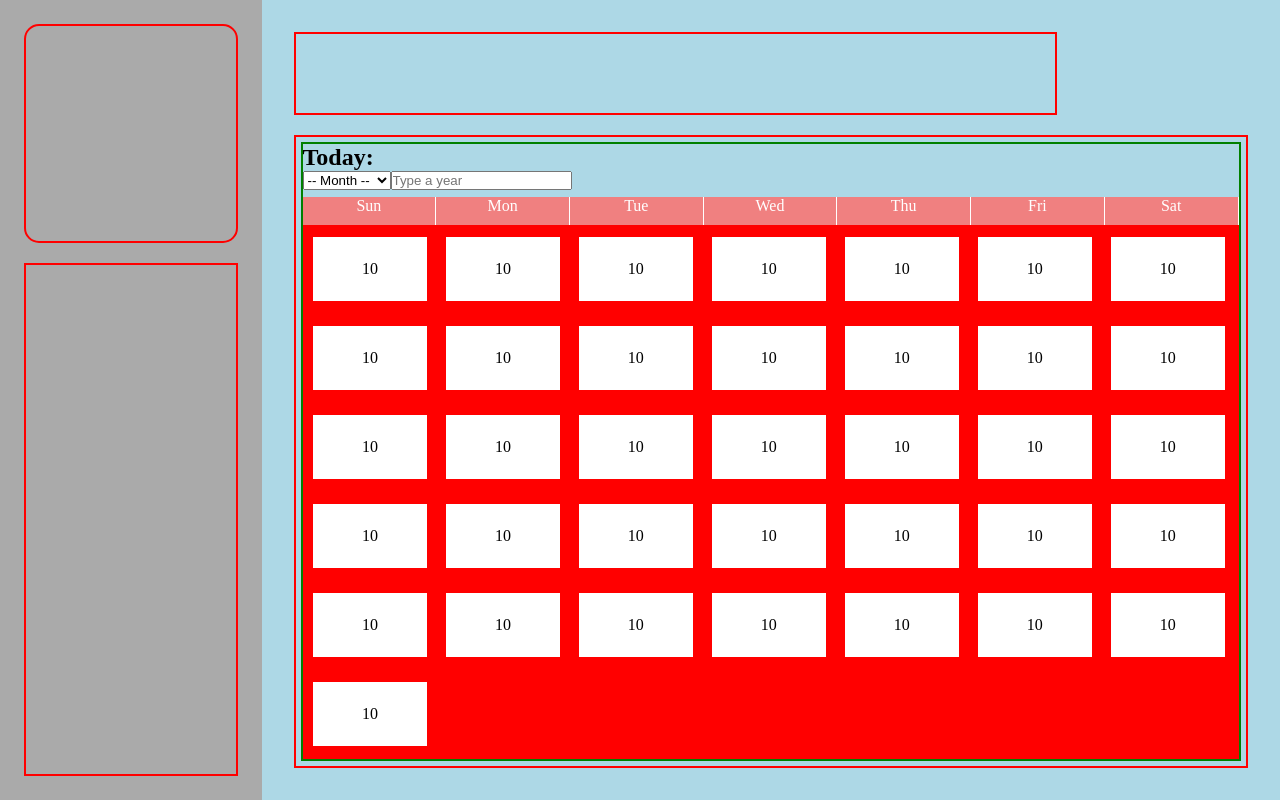
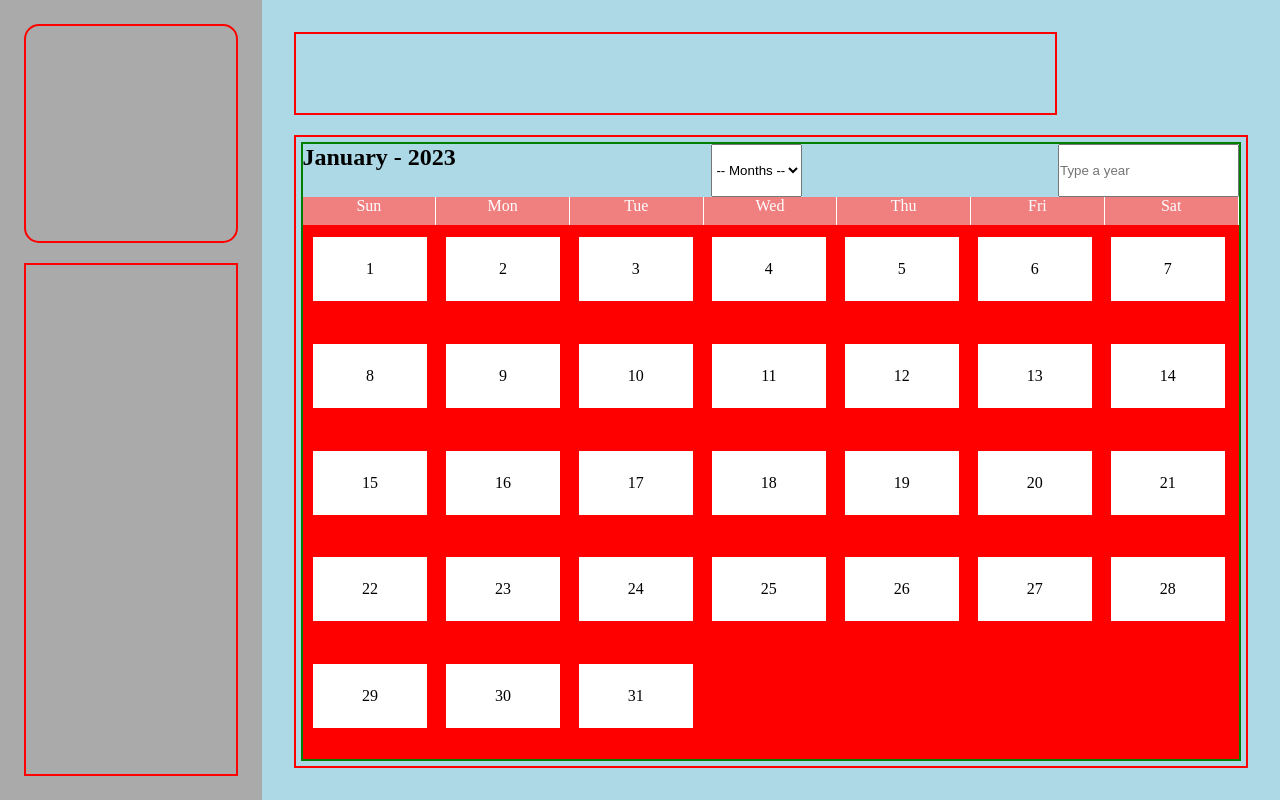
Before and after one commit to santiRamrez/calendar-nextjs, a Next.js app: page / in a window 1280 px wide. Built offline with nearby package versions, Linux system fonts and the light colour scheme.

Commit message:
The Calendar UI is working but needs make it beautiful

```diff
--- a/src/components/calendar/calendar.js
+++ b/src/components/calendar/calendar.js
@@ -1,26 +1,81 @@
 import styles from './calendar.module.css'
+import React, { useState, useEffect, useRef } from "react";
+
+/** Utils **/
+import getCurrentDate from '@/utils/getCurrentDate'
+import generateRenderDates from '@/utils/generateRenderDates';
+import monthToNumber from '@/utils/monthToNumber';
+
+
+/** Date Component **/
+function Dates({num, cl=styles.date}) {
+    return (
+        <div className={cl}>
+            <p>{num}</p>
+        </div>
+    )
+}
 
 export default function CalendarUI() {
+    const dt = new Date()
+
+    // State of this component
+    const [month, setMonth] = useState(dt.toLocaleString('en-uk', {month:'long'}))
+    const [year, setYear] = useState(dt.getFullYear())
+    const [numMonth, setNumMonth] = useState(monthToNumber(month))
+
+
+
+    const renderDates = () => {
+       const [padding, totalRender] = generateRenderDates(numMonth, year)
+       let output = []
+       for (let j = 1; j <= padding + totalRender; j++) {
+            let cont = j - padding
+            if (cont <= 0) {
+                output.push(<Dates num={cont} key={j} cl={styles.hideDate}/>)
+            } else {
+                output.push(<Dates num={cont} key={j} cl={styles.date}/>)
+            }
+	    }
+        return output
+    }
+
+    useEffect(() => {
+        setNumMonth(monthToNumber(month))
+    }, [month])
+
+
+
+    // Methods
+    const handleSelect = (e) => {
+        setMonth(e.target.value)
+        document.getElementById("months").value = e.target.value
+    };
+
+    const handleInput = (e) => {
+        setYear(e.target.value)
+    }
+
     return (
         <div className={styles.containerUI}>
             <div className={styles.calHeader}>
-                <h2>Today:<span id="today"></span></h2>
-                <select class="selectBtn" id="months">
-                    <option class="option">-- Month --</option>
-                    <option class="option">January</option>
-                    <option class="option">February</option>
-                    <option class="option">March</option>
-                    <option class="option">April</option>
-                    <option class="option">May</option>
-                    <option class="option">June</option>
-                    <option class="option">July</option>
-                    <option class="option">August</option>
-                    <option class="option">September</option>
-                    <option class="option">October</option>
-                    <option class="option">November</option>
-                    <option class="option">December</option>
+                <h2>{`${month}  -  ${year}`}</h2>
+                <select onChange={handleSelect} id="months">
+                    <option>-- Months --</option>
+                    <option>January</option>
+                    <option>February</option>
+                    <option>March</option>
+                    <option>April</option>
+                    <option>May</option>
+                    <option>June</option>
+                    <option>July</option>
+                    <option>August</option>
+                    <option>September</option>
+                    <option>October</option>
+                    <option>November</option>
+                    <option>December</option>
                 </select>
-		        <input type="text" id="year" placeholder="Type a year"/>
+		        <input type="text" id="year" onChange={handleInput} placeholder="Type a year"/>
             </div>
             <div className={styles.listDays}>
                     <p>Sun</p>
@@ -31,44 +86,8 @@ export default function CalendarUI() {
                     <p>Fri</p>
                     <p>Sat</p>
             </div>
-            <div className={styles.contDates}>
-                    <div className={styles.date}>10</div>
-                    <div className={styles.date}>10</div>
-                    <div className={styles.date}>10</div>
-                    <div className={styles.date}>10</div>
-                    <div className={styles.date}>10</div>
-                    <div className={styles.date}>10</div>
-                    <div className={styles.date}>10</div>
-                    <div className={styles.date}>10</div>
-                    <div className={styles.date}>10</div>
-                    <div className={styles.date}>10</div>
-                    <div className={styles.date}>10</div>
-                    <div className={styles.date}>10</div>
-                    <div className={styles.date}>10</div>
-                    <div className={styles.date}>10</div>
-                    <div className={styles.date}>10</div>
-                    <div className={styles.date}>10</div>
-                    <div className={styles.date}>10</div>
-                    <div className={styles.date}>10</div>
-                    <div className={styles.date}>10</div>
-                    <div className={styles.date}>10</div>
-                    <div className={styles.date}>10</div>
-                    <div className={styles.date}>10</div>
-                    <div className={styles.date}>10</div>
-                    <div className={styles.date}>10</div>
-                    <div className={styles.date}>10</div>
-                    <div className={styles.date}>10</div>
-                    <div className={styles.date}>10</div>
-                    <div className={styles.date}>10</div>
-                    <div className={styles.date}>10</div>
-                    <div className={styles.date}>10</div>
-                    <div className={styles.date}>10</div>
-                    <div className={styles.date}>10</div>
-                    <div className={styles.date}>10</div>
-                    <div className={styles.date}>10</div>
-                    <div className={styles.date}>10</div>
-                    <div className={styles.date}>10</div>
-
+            <div id="renderDatesHere" className={styles.contDates}>
+                {renderDates().map((val) => val)}
             </div>
         </div>
     )
--- a/src/components/calendar/calendar.module.css
+++ b/src/components/calendar/calendar.module.css
@@ -10,6 +10,9 @@
 .calHeader {
     width: 100%;
     height: 10%;
+    display: flex;
+    flex-direction: row;
+    justify-content: space-between;
 }
 
 
@@ -57,3 +60,20 @@
     justify-content: center;
     align-items: center;
 }
+
+.hideDate {
+    visibility: hidden;
+    width: 12.2%;
+    height: 12%;
+    /*
+    margin-left: 16px;
+    margin-right: 13px;
+    margin-top: 12px;*/
+    margin-left: 1.1%;
+    margin-right: 0.9%;
+    margin-top: 12px;
+    background-color: #fff;
+    display: flex;
+    justify-content: center;
+    align-items: center;
+}
--- /dev/null
+++ b/src/utils/generateRenderDates.js
@@ -0,0 +1,19 @@
+import zellerAlgorithm from "./zellerAlgorithm";
+
+export default function generateRenderDates(month, year) {
+        // month  --> should be a number [1 - 12]
+        // year --> should be a number [1975 - infinity]
+
+        //Zeller's Algorithm --> Return a number
+        //-> (0 = saturday, 1 = sunday, 2 = monday, 3 = tuesday, 4 = wednesday, 5 = thursday, 6 = friday)
+        let firstDay = zellerAlgorithm(1, month, year)
+
+        //Create padding in order of be awere of which dates should I set vissibility = hidden;
+        // The order of the days is --> ["Sunday", "Monday", "Tuesday", "Wednesday", "Thursday", "Friday", "Saturday"];
+        let paddingDays = firstDay === 0 ? 6 : firstDay - 1
+
+        //Calculate the dates to render according to leap year
+        let qtyDays = new Date(year, month, 0).getDate()
+
+        return [paddingDays, qtyDays]
+}
--- /dev/null
+++ b/src/utils/getCurrentDate.js
@@ -0,0 +1,28 @@
+//Today is --> returns a string
+function todayIs() {
+    const dt = new Date()
+    const currentDay = dt.getDate()
+    const currentMonth = dt.getMonth()
+    const currentYear = dt.getFullYear()
+    let today = new Date(currentYear, currentMonth, currentDay)
+
+    today = today.toLocaleDateString("es-es", {
+        weekday:"long",
+        year:"numeric",
+        month:"long",
+        day: "numeric"
+    })
+    return today;
+}
+
+//Format date --> returns a string
+function formatStringDate(d) {
+	let arr = d.split(" ")
+	let output = arr[0].slice(0,1).toUpperCase() + arr[0].substring(1) + " " + arr[1] + " " + arr[2] + " " + arr[3].slice(0,1).toUpperCase() + arr[3].substring(1) + " " + arr[4] + " " + arr[5]
+	return output
+}
+
+export default function getCurrentDate() {
+    const t = todayIs()
+    return formatStringDate(t)
+}
--- /dev/null
+++ b/src/utils/monthToNumber.js
@@ -0,0 +1,30 @@
+export default function monthToNumber(selectedMonth) {
+        switch (selectedMonth) {
+          case "January":
+            return 1;
+          case "February":
+            return  2;
+          case "March":
+            return  3;
+          case "April":
+            return  4;
+          case "May":
+            return  5;
+          case "June":
+            return  6;
+          case "July":
+            return  7;
+            case "August":
+            return  8;
+          case "September":
+            return  9;
+          case "October":
+             return  10;
+          case "November":
+            return  11;
+          case "December":
+            return  12;
+          default:
+            return -1
+        }
+}
--- /dev/null
+++ b/src/utils/zellerAlgorithm.js
@@ -0,0 +1,19 @@
+//Zeller's Algorithm
+/*(0 = sábado, 1 = domingo, 2 = lunes, 3 = martes, 4 = miércoles, 5 = jueves, 6 = viernes).*/
+export default function zellerAlgorithm(date, month, year) {
+	let day = 0
+	let q = date
+	let m = month
+	if (month === 1) {
+		m = 13
+		year -= 1
+	}
+	if (month === 2) {
+		m = 14
+		year -= 1
+	}
+	let j = Math.floor(year/100)
+	let k = year % 100
+	day = ( q + Math.floor(13*(m + 1)/5) + k + Math.floor(k/4) + Math.floor(j/4) + 5*j ) % 7
+	return day
+}
```
